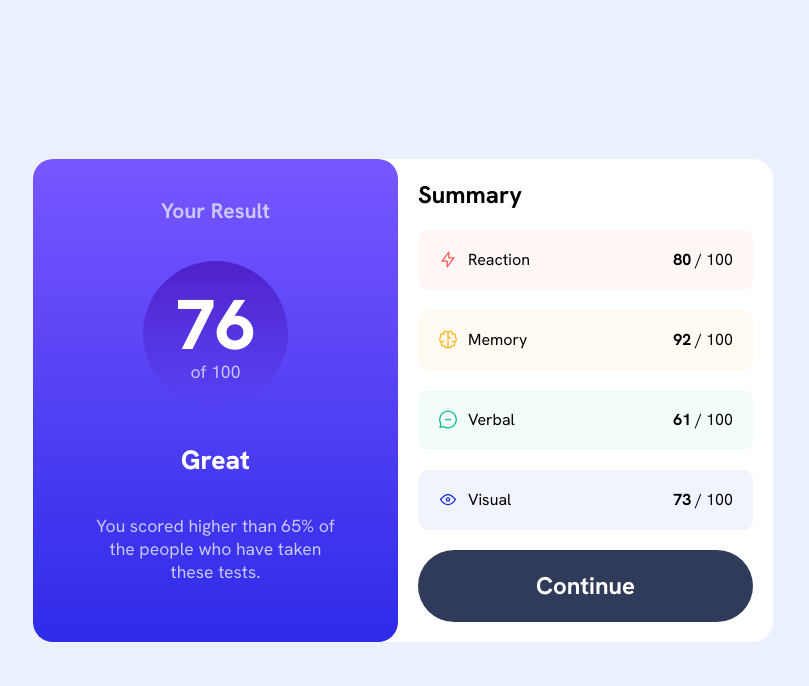
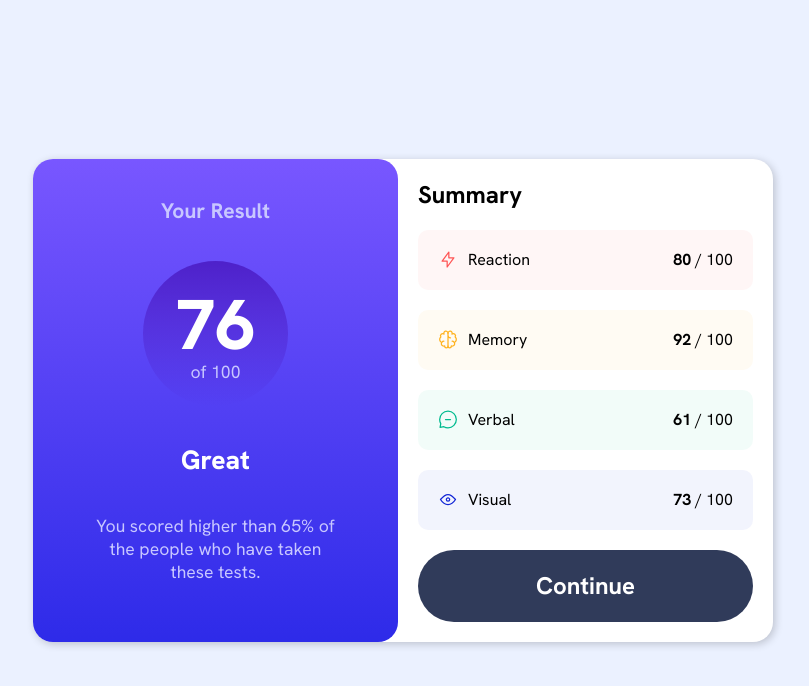
Before and after one commit to pheight-89/results-summary-component-main, a plain HTML site: page index.html in a window 1280 px wide. Shown: the whole page, without its empty margins (237-1046 px from the left). Drawn offline with Linux system fonts and the light colour scheme.

Commit message:
Update styles.css

```diff
--- a/css/styles.css
+++ b/css/styles.css
@@ -38,6 +38,9 @@
   }
 }
 
+.card {
+  box-shadow: 2px 2px 8px rgba(0, 0, 0, 0.2);
+}
 .results__container {
   grid-template-rows: 4;
   width: 100%;
```
